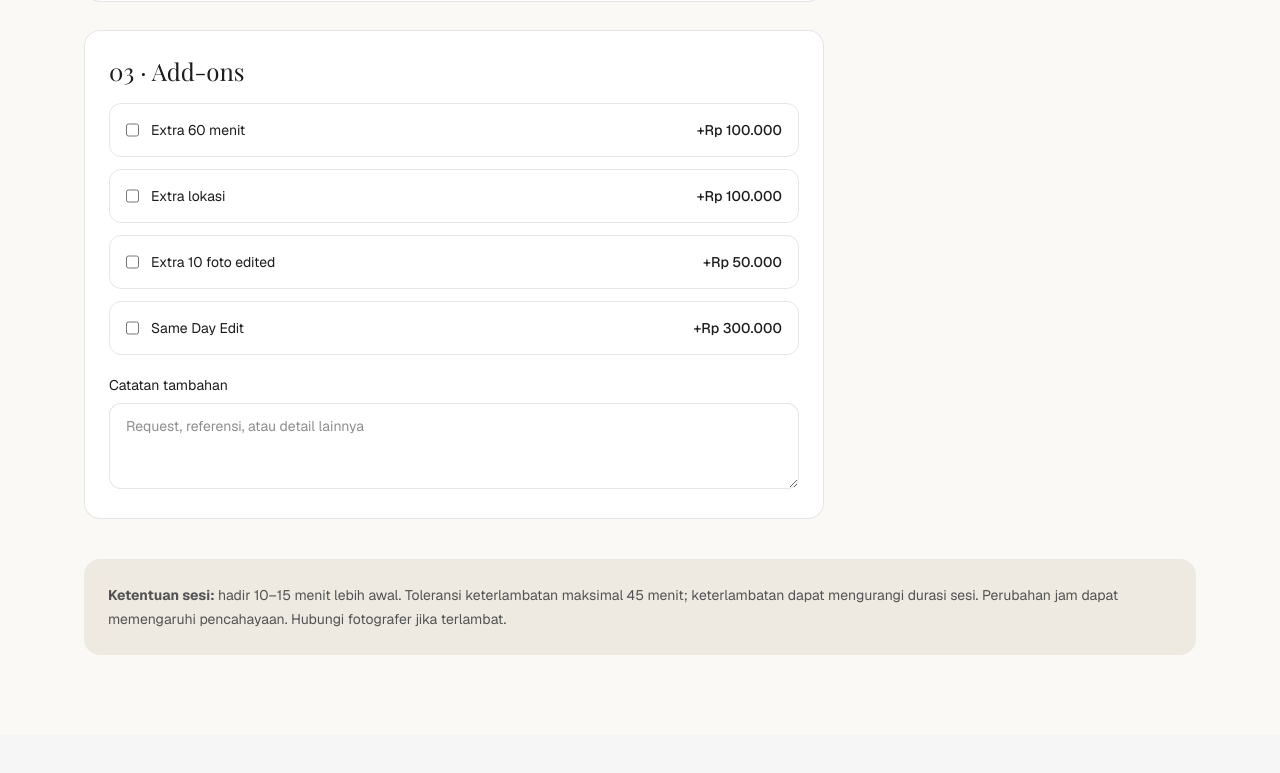
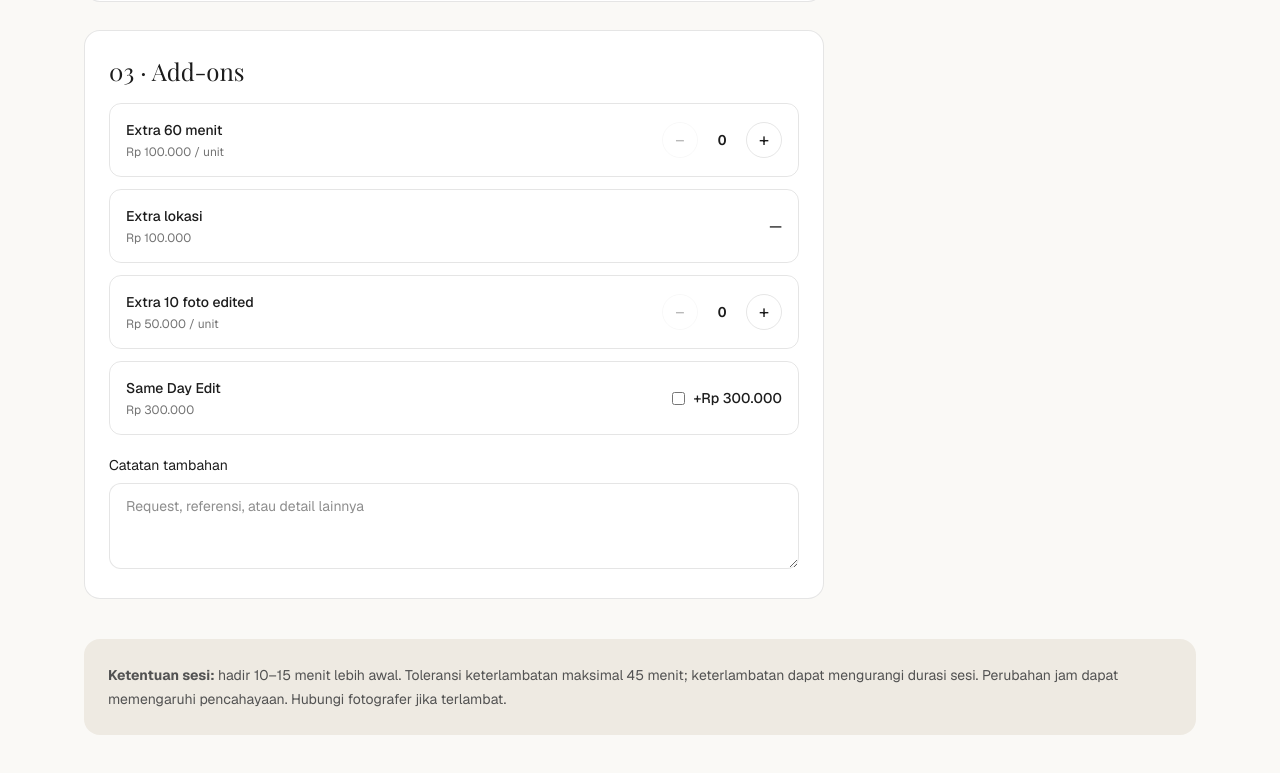
Before and after one commit to abazic/Pilihin-App, a Next.js app: page /booking in a window 1280 px wide. Shown: the part 1431-2204 px from the top of the page. Before the commit the page ends 2166 px from the top, so only its background shows below. Built offline with nearby package versions, Linux system fonts and the light colour scheme; a web font is replaced by a local one.

Commit message:
Allow repeatable booking add-on quantities

```diff
--- a/app/booking/page.tsx
+++ b/app/booking/page.tsx
@@ -72,6 +72,7 @@ export default function BookingPage() {
   }, []);
   const [participants, setParticipants] = useState(1);
   const [selected, setSelected] = useState<string[]>([]);
+  const [addonQuantities, setAddonQuantities] = useState<Record<string, number>>({ extra_hour: 0, extra_photos: 0 });
   const [notes, setNotes] = useState('');
   const [loading, setLoading] = useState(false);
   const [error, setError] = useState('');
@@ -84,7 +85,8 @@ export default function BookingPage() {
     setSelected((items) => extraLocationCount > 0 ? (items.includes('extra_location') ? items : [...items, 'extra_location']) : items.filter((item) => item !== 'extra_location'));
   }, [extraLocationCount]);
   const base = useMemo(() => pkg === 'extended' ? chosen.price * participants : chosen.price, [pkg, chosen.price, participants]);
-  const addonTotal = addons.filter((a) => selected.includes(a.id)).reduce((sum, a) => sum + (a.id === 'extra_location' ? a.price * extraLocationCount : a.price), 0);
+  const addonQuantity = (id: string) => id === 'extra_hour' || id === 'extra_photos' ? (addonQuantities[id] || 0) : selected.includes(id) ? 1 : 0;
+  const addonTotal = addons.reduce((sum, a) => sum + a.price * (a.id === 'extra_location' ? extraLocationCount : addonQuantity(a.id)), 0);
   const total = base + addonTotal;
   const field = 'mt-2 w-full rounded-xl border border-black/10 bg-white px-4 py-3 text-sm outline-none focus:border-amber-700 dark:border-white/10 dark:bg-[#171714] dark:text-white';
 
@@ -110,7 +112,7 @@ export default function BookingPage() {
       const response = await fetch('/api/booking', {
         method: 'POST',
         headers: { 'Content-Type': 'application/json' },
-        body: JSON.stringify({ name, whatsapp: `${normalizedCountryCode}${wa}`, date, time, locations: locationsArray, moodboardLinks: moodboardLinks.map((link) => link.trim()).filter(Boolean), package: pkg, participants, addons: selected, notes }),
+        body: JSON.stringify({ name, whatsapp: `${normalizedCountryCode}${wa}`, date, time, locations: locationsArray, moodboardLinks: moodboardLinks.map((link) => link.trim()).filter(Boolean), package: pkg, participants, addons: selected, addonQuantities, notes }),
       });
       const data = await response.json();
       if (!response.ok) throw new Error(data.error || 'Booking gagal');
@@ -307,12 +309,18 @@ export default function BookingPage() {
             <section className="rounded-2xl border border-black/10 bg-white p-6 dark:border-white/10 dark:bg-[#1b1b18]">
               <h2 className="font-serif text-2xl">03 · Add-ons</h2>
               <div className="mt-4 space-y-3">
-                {addons.map((a) => (
-                  <label key={a.id} className={'flex items-center justify-between gap-3 rounded-xl border border-black/10 p-4 text-sm dark:border-white/10 ' + (a.id === 'extra_location' && extraLocationCount > 0 ? 'bg-amber-50 dark:bg-amber-950/20' : '')}>
-                    <span className="flex gap-3"><input type="checkbox" checked={selected.includes(a.id)} disabled={a.id === 'extra_location' && extraLocationCount > 0} onChange={(e) => setSelected((s) => e.target.checked ? [...s, a.id] : s.filter((k) => k !== a.id))} />{a.name}{a.id === 'extra_location' && extraLocationCount > 0 ? <span className="text-xs text-amber-700 dark:text-amber-400">(otomatis · {extraLocationCount} lokasi)</span> : null}</span>
-                    <span className="font-medium">+{money(a.id === 'extra_location' && extraLocationCount > 0 ? a.price * extraLocationCount : a.price)}</span>
-                  </label>
-                ))}
+                {addons.map((a) => {
+                  const isRepeatable = a.id === 'extra_hour' || a.id === 'extra_photos';
+                  const quantity = a.id === 'extra_location' ? extraLocationCount : addonQuantity(a.id);
+                  return (
+                    <div key={a.id} className="flex flex-wrap items-center justify-between gap-3 rounded-xl border border-black/10 p-4 text-sm dark:border-white/10">
+                      <div className="min-w-0"><p className="font-medium">{a.name}</p><p className="mt-1 text-xs text-neutral-500">{money(a.price)}{isRepeatable ? ' / unit' : ''}{a.id === 'extra_location' && extraLocationCount > 0 ? ' · otomatis dari jumlah lokasi' : ''}</p></div>
+                      {isRepeatable ? <div className="flex items-center gap-3"><button type="button" aria-label={`Kurangi ${a.name}`} disabled={quantity <= 0} onClick={() => setAddonQuantities((q) => ({ ...q, [a.id]: Math.max(0, (q[a.id] || 0) - 1) }))} className="h-9 w-9 rounded-full border border-black/10 text-lg disabled:opacity-30 dark:border-white/10">−</button><span className="w-6 text-center font-semibold tabular-nums">{quantity}</span><button type="button" aria-label={`Tambah ${a.name}`} disabled={quantity >= 20} onClick={() => setAddonQuantities((q) => ({ ...q, [a.id]: Math.min(20, (q[a.id] || 0) + 1) }))} className="h-9 w-9 rounded-full border border-black/10 text-lg dark:border-white/10">+</button></div>
+                      : a.id === 'extra_location' ? <span className="font-medium">{quantity > 0 ? `× ${quantity} · ${money(a.price * quantity)}` : '—'}</span>
+                      : <label className="flex items-center gap-2"><input type="checkbox" checked={selected.includes(a.id)} onChange={(e) => setSelected((s) => e.target.checked ? [...s, a.id] : s.filter((k) => k !== a.id))} /><span className="font-medium">+{money(a.price)}</span></label>}
+                    </div>
+                  );
+                })}
               </div>
               <label className="mt-5 block text-sm">Catatan tambahan
                 <textarea className={field} rows={3} maxLength={1000} value={notes} onChange={(e) => setNotes(e.target.value)} placeholder="Request, referensi, atau detail lainnya" />
@@ -325,7 +333,7 @@ export default function BookingPage() {
             <h2 className="mt-2 font-serif text-2xl">{chosen.name}</h2>
             <div className="mt-5 space-y-3 border-t border-black/10 pt-4 text-sm dark:border-white/10">
               <div className="flex justify-between gap-3"><span>Package</span><span>{money(base)}</span></div>
-              {addons.filter((a) => selected.includes(a.id)).map((a) => <div className="flex justify-between gap-3" key={a.id}><span>{a.name}{a.id === 'extra_location' && extraLocationCount > 0 ? ` × ${extraLocationCount}` : ''}</span><span>{money(a.id === 'extra_location' ? a.price * extraLocationCount : a.price)}</span></div>)}
+              {addons.filter((a) => addonQuantity(a.id) > 0 || (a.id === 'extra_location' && extraLocationCount > 0)).map((a) => { const qty = a.id === 'extra_location' ? extraLocationCount : addonQuantity(a.id); return <div className="flex justify-between gap-3" key={a.id}><span>{a.name}{qty > 1 ? ` × ${qty}` : ''}</span><span>{money(a.price * qty)}</span></div>; })}
             </div>
             <div className="mt-5 flex justify-between border-t border-black/10 pt-4 dark:border-white/10"><span className="font-medium">Total estimate</span><strong className="font-serif text-2xl">{money(total)}</strong></div>
             <p className="mt-3 text-xs leading-5 text-neutral-500">Harga final dan ketersediaan jadwal dikonfirmasi admin. Extended Group dihitung per peserta.</p>
```
